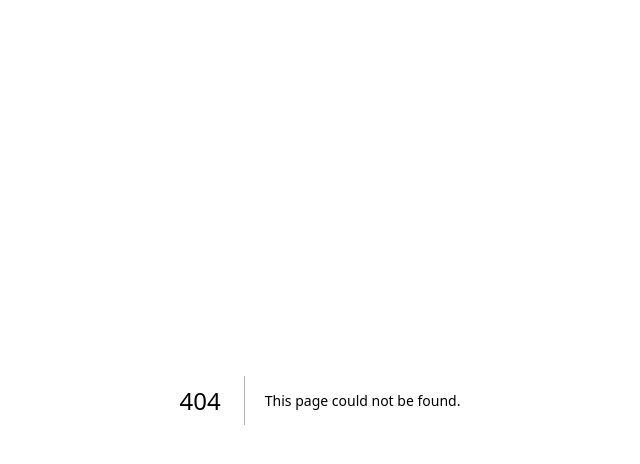
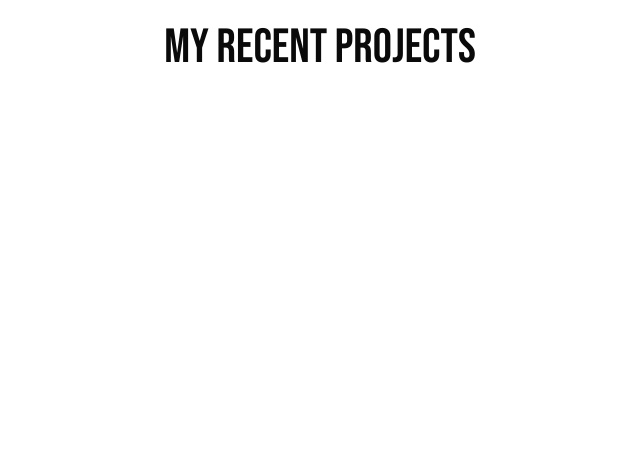
Before and after one commit to Umaruu199chan/Patrick_Meredor_Portfolio, a Next.js app: page /projects in a window 1280 px wide. Before the commit this address had no page. Shown: the top 464 px of the page, without its empty margins (320-960 px from the left). Built offline with nearby package versions, Linux system fonts and the light colour scheme; a web font is replaced by a local one.

Commit message:
Added Projects Page
added also a animation

```diff
--- /dev/null
+++ b/app/(pages)/projects/page.tsx
@@ -0,0 +1,18 @@
+"use client";
+import { motion } from "motion/react";
+
+export default function Projects() {
+    return (
+        <section id="projects" className="min-h-screen flex w-full p-6 justify-center scroll-mt-20">
+            <motion.h1
+              className="font-hero text-5xl"
+              initial={{ opacity: 0, y: 50 }}
+              whileInView={{ opacity: 1, y: 0 }}
+              viewport={{ once: false, amount: 0.3 }}
+              transition={{ duration: 0.6 }}
+            >
+              My Recent Projects
+            </motion.h1>
+        </section>
+    )
+}
```
